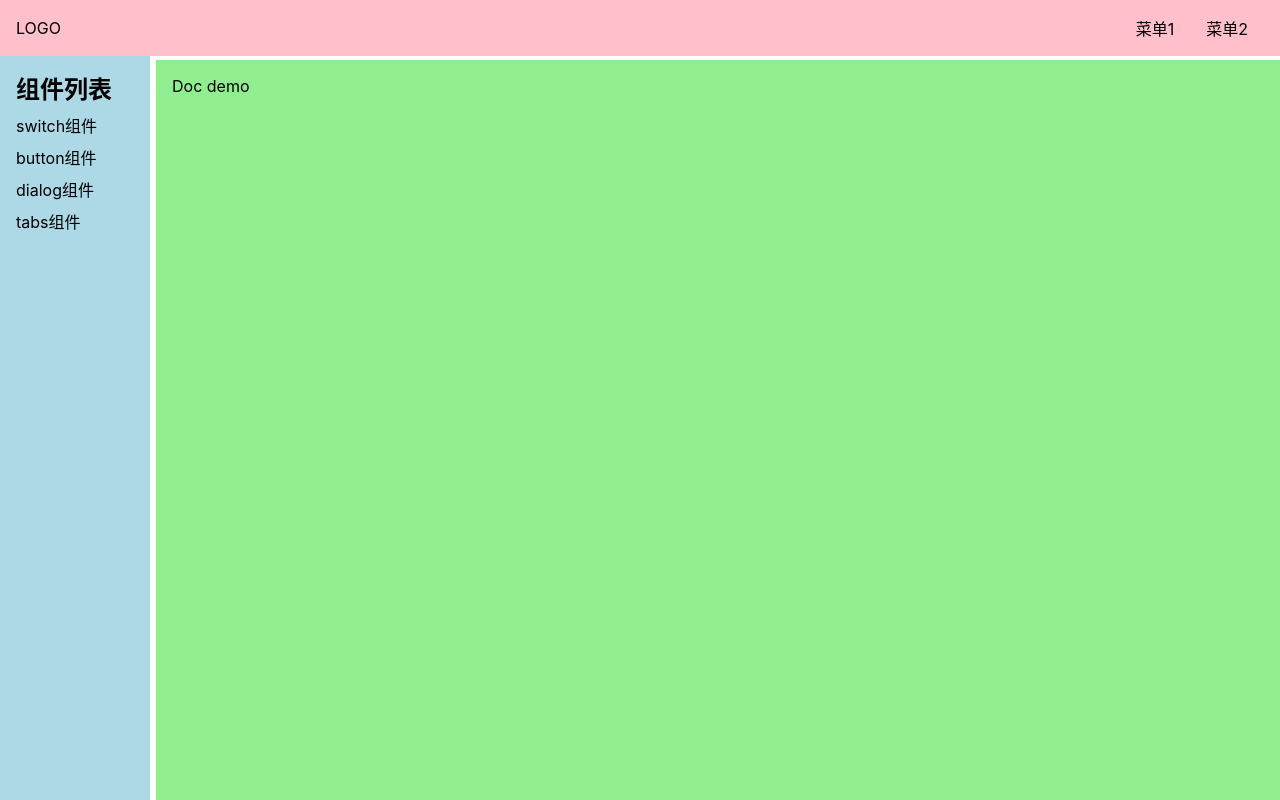
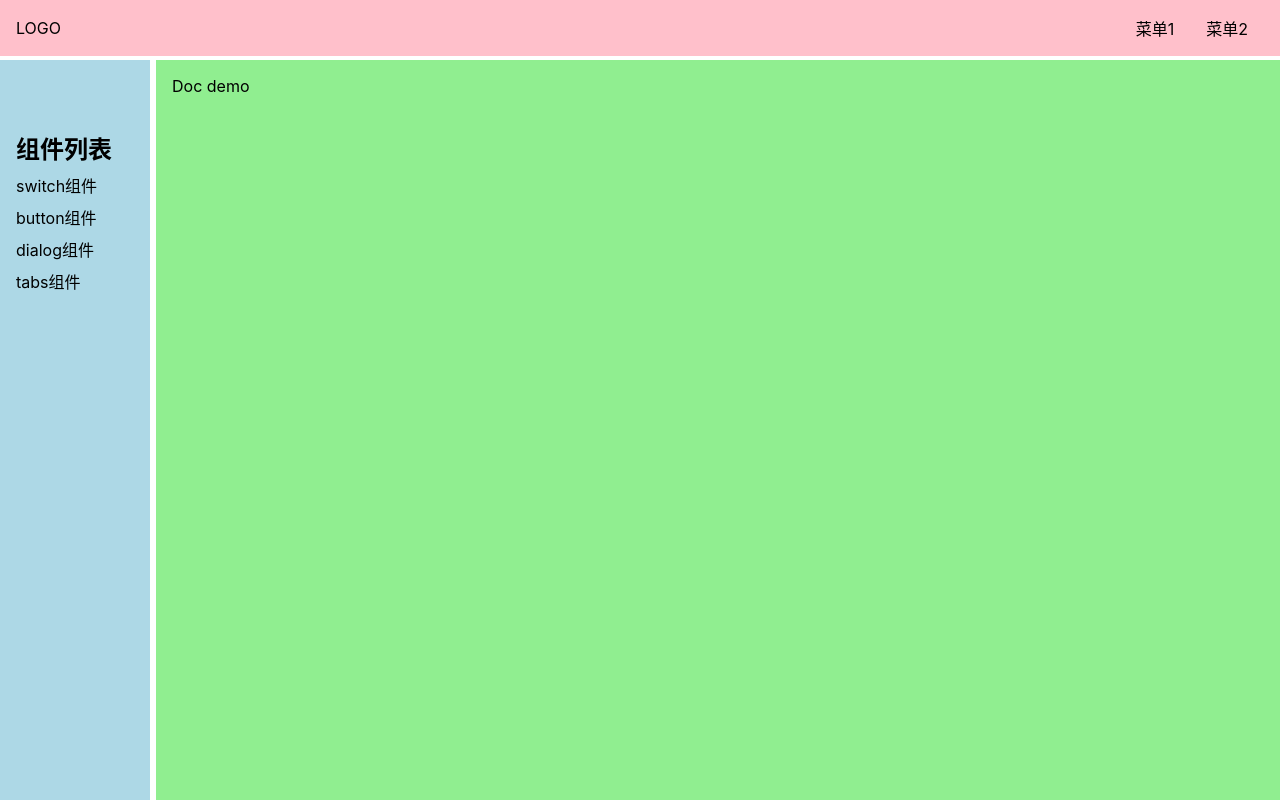
Before and after one commit to linbaijin/vue3-whell, a Vue app: page /doc in a window 1280 px wide. Built offline with nearby package versions, Linux system fonts and the light colour scheme.

Commit message:
侧边栏动画

```diff
--- a/src/views/Doc.vue
+++ b/src/views/Doc.vue
@@ -1,9 +1,8 @@
-
 <template>
   <div class="layout">
     <Topnav class="nav" />
     <div class="content">
-      <aside v-if="menuVisible">
+      <aside :class="{ active: menuVisible }">
         <h2>组件列表</h2>
         <ol>
           <li>
@@ -21,7 +20,7 @@
         </ol>
       </aside>
       <main>
-          <router-view></router-view>
+        <router-view></router-view>
       </main>
     </div>
   </div>
@@ -36,8 +35,8 @@ export default {
   setup() {
     const menuVisible = inject<Ref<boolean>>('xxx')
     console.log('tapnav menuVisible', menuVisible?.value)
-    return {menuVisible}
-  }
+    return { menuVisible }
+  },
 }
 </script>
 
@@ -50,7 +49,8 @@ export default {
     flex-shrink: 0;
   }
   & > .content {
-    padding-top: 60px;
+    position: relative;
+    margin-top: 60px;
     padding-left: 156px;
     flex-grow: 1;
     @media (max-width: 500px) {
@@ -61,9 +61,7 @@ export default {
 
 .content {
   display: flex;
-  > aside {
-    flex-shrink: 0;
-  }
+  position: relative;
   > main {
     flex-grow: 1;
     padding: 16px;
@@ -72,14 +70,17 @@ export default {
 }
 
 aside {
+  position: absolute;
+  z-index: 10;
+  flex-shrink: 0;
   background: lightblue;
   width: 150px;
-  position: fixed;
   padding: 16px;
   top: 0;
-  left: 0;
+  left: -100%;
   padding-top: 70px;
   height: 100%;
+  transition: all 0.3s ease-in-out;
   & > h2 {
     margin-bottom: 4px;
   }
@@ -90,6 +91,10 @@ aside {
   }
 }
 
+.active {
+  left: 0;
+}
+
 main {
   overflow: auto;
 }
```
